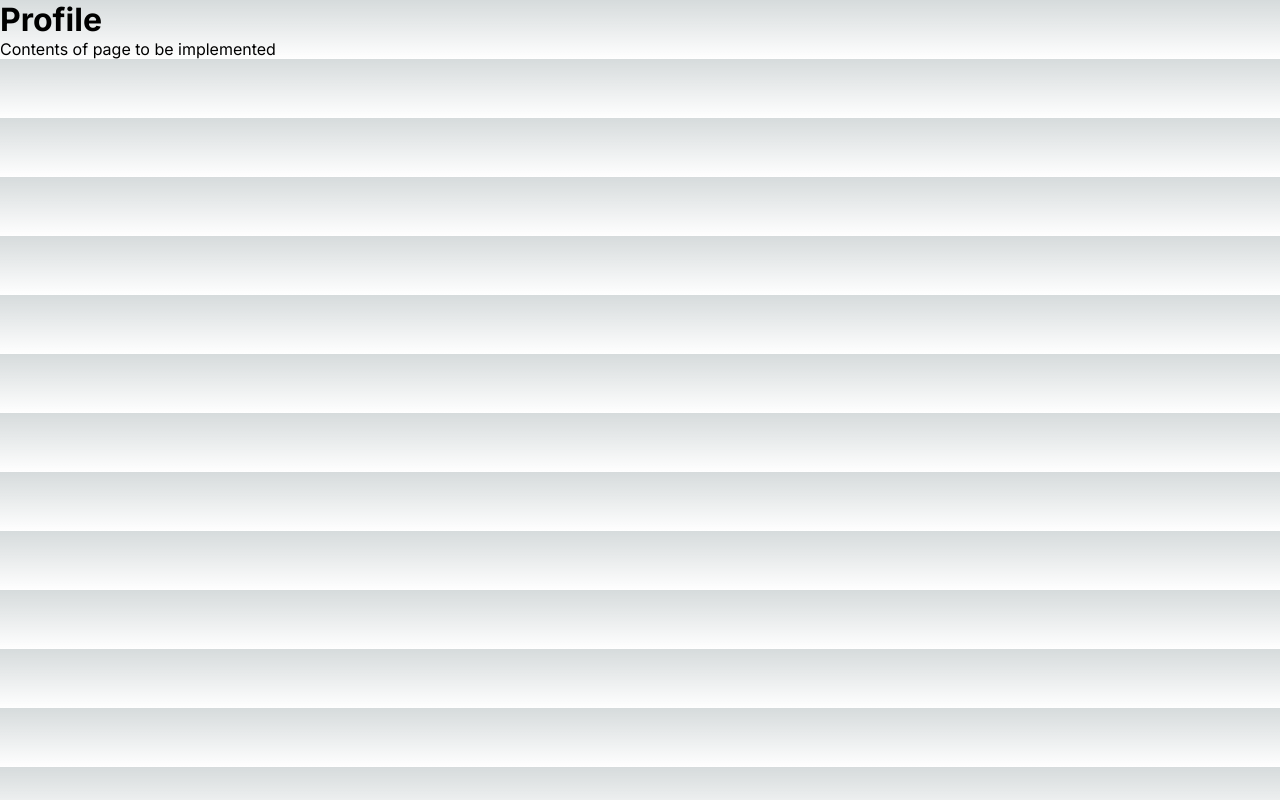
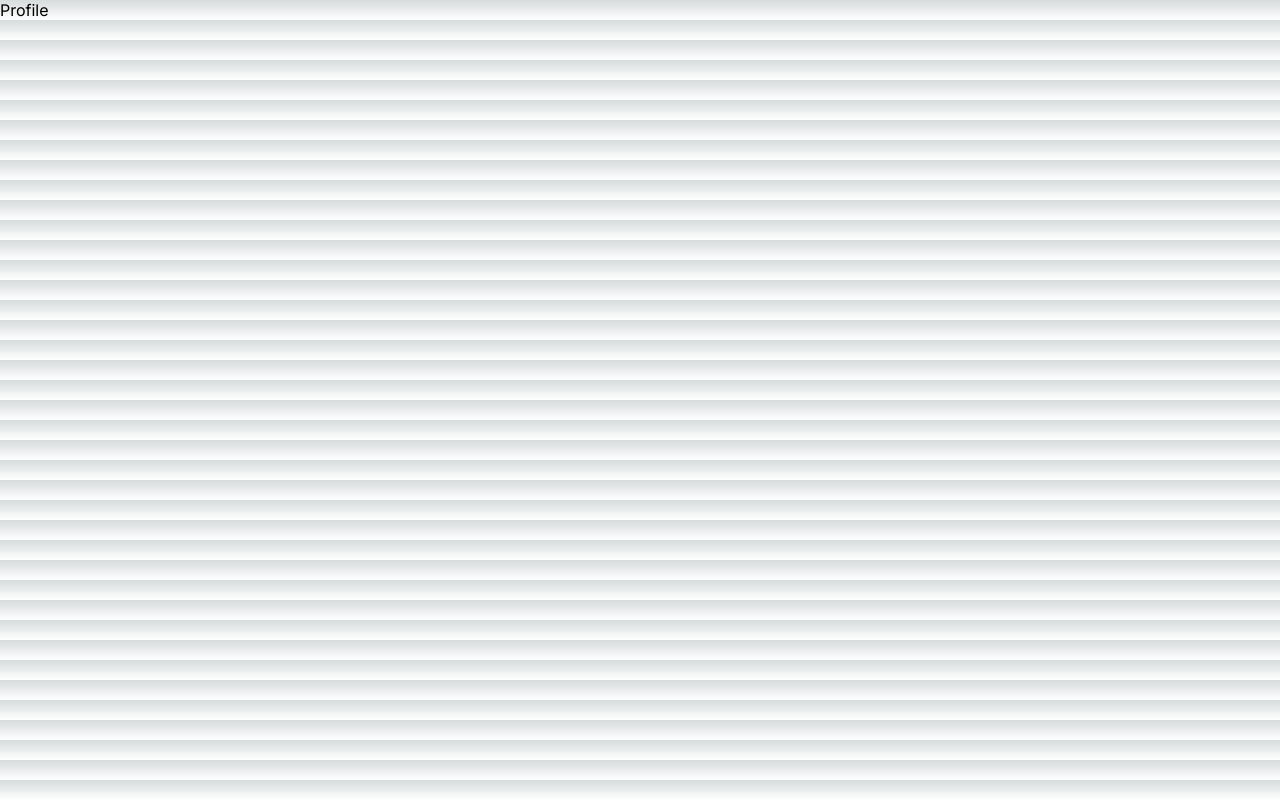
Before and after one commit to bragerosberg/fuego, a Next.js app: page /profile in a window 1280 px wide. Built offline with nearby package versions, Linux system fonts and the light colour scheme.

Commit message:
revert: make profile great again

```diff
--- a/src/app/profile/page.tsx
+++ b/src/app/profile/page.tsx
@@ -3,8 +3,7 @@ const Profile = () => {
     const foo = 'bar';
     return (
         <div>
-            <h1>Profile</h1>
-            <p>Contents of page to be implemented</p>
+            <a href="/profile">Profile</a>
         </div>
     );
 };
```
